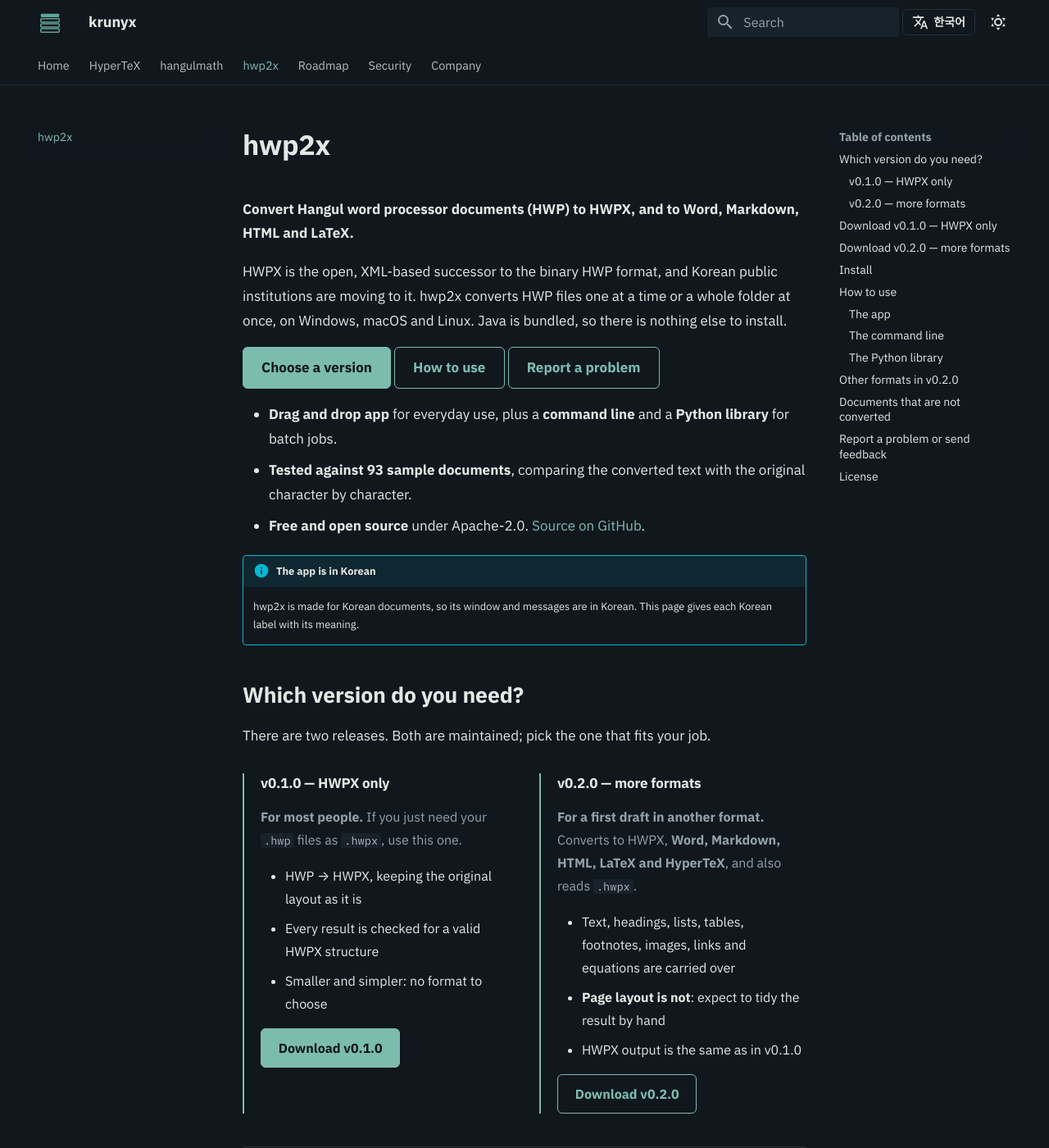
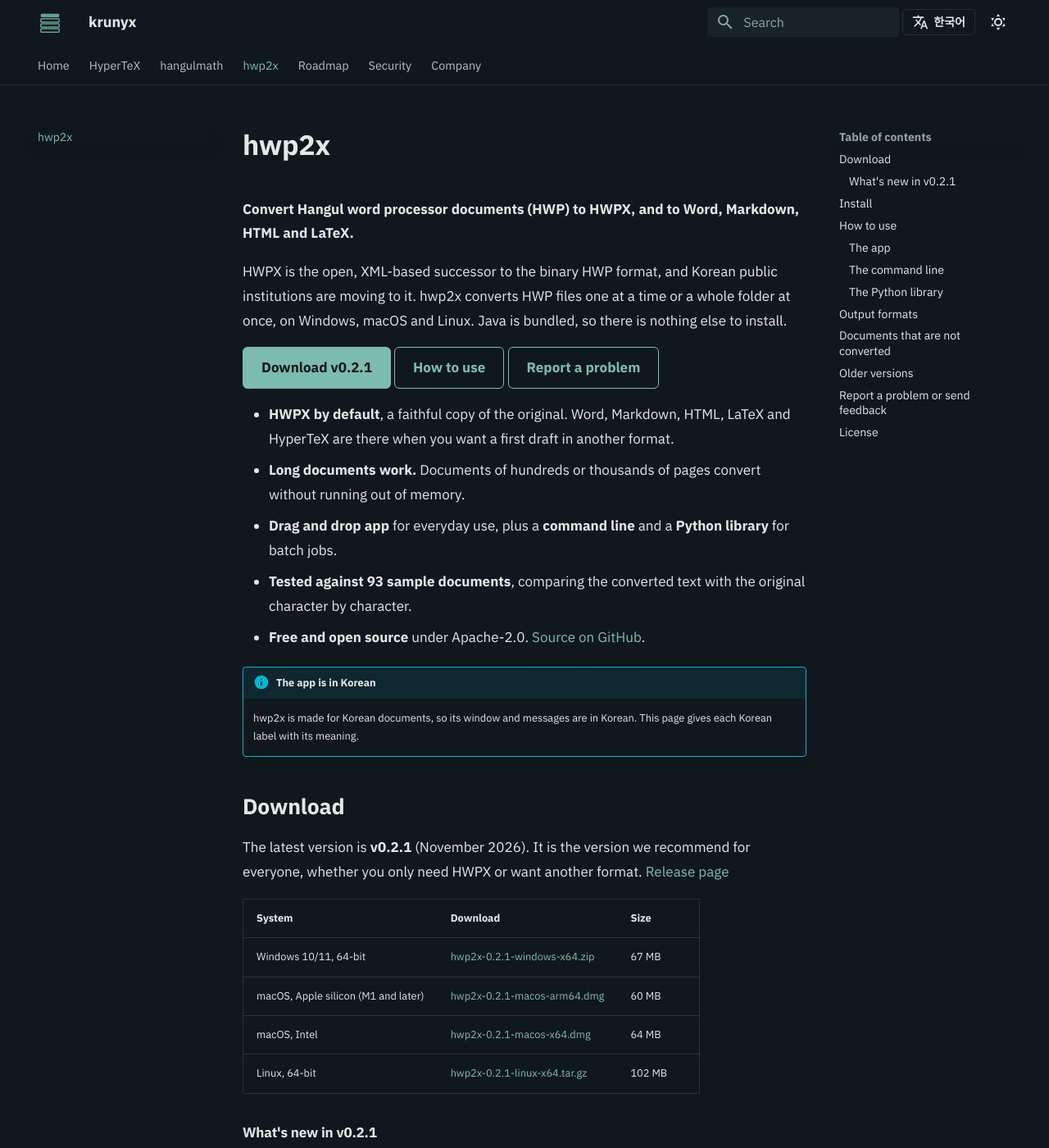
Before and after one commit to krunyx/krunyx.com, an MkDocs documentation site: the page built from docs/hwp2x/index.md, in a window 1280 px wide and 1400 px high. Shown: the whole window at 82% size. Built offline with MkDocs 1.6.1 and Material for MkDocs 9.7.7, drawn with Linux system fonts in a browser that asks for light colours; some of the changed text lies outside the part shown.

Commit message:
hwp2x v0.2.1: latest version, v0.1.0 size warning, app screenshots
Co-Authored-By: Claude Opus 5.5 <noreply@anthropic.com>
Claude-Session: https://claude.ai/code/session_01QmiKBoMewfEeaDB7xPPhuX

````diff
--- a/docs/assets/stylesheets/extra.css
+++ b/docs/assets/stylesheets/extra.css
@@ -358,3 +358,12 @@ body { word-break: keep-all; overflow-wrap: break-word; }
 @media (prefers-reduced-motion: reduce) {
   .md-header__button.kx-translate { transition: none; }
 }
+
+/* 앱 스크린샷 (hwp2x 사용법) */
+.md-typeset .kx-shot { margin: 1.4rem 0 1.6rem; text-align: left; }
+.md-typeset .kx-shot img {
+  display: block; width: 100%; max-width: 645px; height: auto;
+  border: 1px solid var(--md-default-fg-color--lightest); border-radius: 10px;
+  box-shadow: 0 6px 24px rgba(0, 0, 0, 0.28);
+}
+.md-typeset .kx-shot figcaption { max-width: 645px; margin: 0.6rem 0 0; font-size: 0.72rem; color: var(--kx-muted); text-align: left; }
--- a/docs/hwp2x/index.md
+++ b/docs/hwp2x/index.md
@@ -6,10 +6,12 @@ HWPX is the open, XML-based successor to the binary HWP format, and Korean publi
 hwp2x converts HWP files one at a time or a whole folder at once, on Windows, macOS and Linux.
 Java is bundled, so there is nothing else to install.
 
-[Choose a version](#versions){ .md-button .md-button--primary }
+[Download v0.2.1](#download){ .md-button .md-button--primary }
 [How to use](#use){ .md-button }
 [Report a problem](#feedback){ .md-button }
 
+- **HWPX by default**, a faithful copy of the original. Word, Markdown, HTML, LaTeX and HyperTeX are there when you want a first draft in another format.
+- **Long documents work.** Documents of hundreds or thousands of pages convert without running out of memory.
 - **Drag and drop app** for everyday use, plus a **command line** and a **Python library** for batch jobs.
 - **Tested against 93 sample documents**, comparing the converted text with the original character by character.
 - **Free and open source** under Apache-2.0. [Source on GitHub](https://github.com/krunyx/hwp2x).
@@ -18,66 +20,27 @@ Java is bundled, so there is nothing else to install.
     hwp2x is made for Korean documents, so its window and messages are in Korean.
     This page gives each Korean label with its meaning.
 
-## Which version do you need? { #versions }
+## Download { #download }
 
-There are two releases. Both are maintained; pick the one that fits your job.
-
-<div class="kx-points kx-points--two" markdown>
-
-<div markdown>
-### v0.1.0 — HWPX only
-**For most people.** If you just need your `.hwp` files as `.hwpx`, use this one.
-
-- HWP → HWPX, keeping the original layout as it is
-- Every result is checked for a valid HWPX structure
-- Smaller and simpler: no format to choose
-
-[Download v0.1.0](#download-v010){ .md-button .md-button--primary }
-</div>
-
-<div markdown>
-### v0.2.0 — more formats
-**For a first draft in another format.** Converts to HWPX, **Word, Markdown, HTML, LaTeX and HyperTeX**, and also reads `.hwpx`.
-
-- Text, headings, lists, tables, footnotes, images, links and equations are carried over
-- **Page layout is not**: expect to tidy the result by hand
-- HWPX output is the same as in v0.1.0
-
-[Download v0.2.0](#download-v020){ .md-button }
-</div>
-
-</div>
-
-| | v0.1.0 | v0.2.0 |
-| --- | --- | --- |
-| Input | `.hwp` | `.hwp`, `.hwpx` |
-| Output | `.hwpx` | `.hwpx` `.docx` `.md` `.html` `.tex` `.htex` |
-| Equations | kept as Hangul equations inside HWPX | also converted to LaTeX, MathML and Word equations |
-| Result | a faithful HWPX copy | HWPX copy, or a draft to edit in the new format |
-
-## Download v0.1.0 — HWPX only { #download-v010 }
-
-Released October 2026. [Release page](https://github.com/krunyx/hwp2x/releases/tag/v0.1.0)
+The latest version is **v0.2.1** (November 2026). It is the version we recommend for everyone, whether you only need HWPX or want another format.
+[Release page](https://github.com/krunyx/hwp2x/releases/tag/v0.2.1)
 
 | System | Download | Size |
 | --- | --- | --- |
-| Windows 10/11, 64-bit | [hwp2x-0.1.0-windows-x64.zip](https://github.com/krunyx/hwp2x/releases/download/v0.1.0/hwp2x-0.1.0-windows-x64.zip) | 60 MB |
-| macOS, Apple silicon (M1 and later) | [hwp2x-0.1.0-macos-arm64.dmg](https://github.com/krunyx/hwp2x/releases/download/v0.1.0/hwp2x-0.1.0-macos-arm64.dmg) | 55 MB |
-| macOS, Intel | [hwp2x-0.1.0-macos-x64.dmg](https://github.com/krunyx/hwp2x/releases/download/v0.1.0/hwp2x-0.1.0-macos-x64.dmg) | 59 MB |
-| Linux, 64-bit | [hwp2x-0.1.0-linux-x64.tar.gz](https://github.com/krunyx/hwp2x/releases/download/v0.1.0/hwp2x-0.1.0-linux-x64.tar.gz) | 96 MB |
+| Windows 10/11, 64-bit | [hwp2x-0.2.1-windows-x64.zip](https://github.com/krunyx/hwp2x/releases/download/v0.2.1/hwp2x-0.2.1-windows-x64.zip) | 67 MB |
+| macOS, Apple silicon (M1 and later) | [hwp2x-0.2.1-macos-arm64.dmg](https://github.com/krunyx/hwp2x/releases/download/v0.2.1/hwp2x-0.2.1-macos-arm64.dmg) | 60 MB |
+| macOS, Intel | [hwp2x-0.2.1-macos-x64.dmg](https://github.com/krunyx/hwp2x/releases/download/v0.2.1/hwp2x-0.2.1-macos-x64.dmg) | 64 MB |
+| Linux, 64-bit | [hwp2x-0.2.1-linux-x64.tar.gz](https://github.com/krunyx/hwp2x/releases/download/v0.2.1/hwp2x-0.2.1-linux-x64.tar.gz) | 102 MB |
 
-## Download v0.2.0 — more formats { #download-v020 }
+### What's new in v0.2.1 { #whats-new }
 
-Released October 2026. [Release page](https://github.com/krunyx/hwp2x/releases/tag/v0.2.0)
+- **Long documents now convert.** Documents of several hundred pages could fail because the converter ran out of memory.
+  It now processes a document in parts and needs about a quarter of the memory it did
+  (a test document of about 3,000 pages: 3 GB → 768 MB).
+- The converter may use up to 60% of your computer's memory (previously 25%), and retries once with more memory if that is not enough.
+- If a document is still too large, the app says so plainly: "문서가 너무 커서 메모리가 부족합니다" (The document is too large; not enough memory).
 
-| System | Download | Size |
-| --- | --- | --- |
-| Windows 10/11, 64-bit | [hwp2x-0.2.0-windows-x64.zip](https://github.com/krunyx/hwp2x/releases/download/v0.2.0/hwp2x-0.2.0-windows-x64.zip) | 67 MB |
-| macOS, Apple silicon (M1 and later) | [hwp2x-0.2.0-macos-arm64.dmg](https://github.com/krunyx/hwp2x/releases/download/v0.2.0/hwp2x-0.2.0-macos-arm64.dmg) | 59 MB |
-| macOS, Intel | [hwp2x-0.2.0-macos-x64.dmg](https://github.com/krunyx/hwp2x/releases/download/v0.2.0/hwp2x-0.2.0-macos-x64.dmg) | 64 MB |
-| Linux, 64-bit | [hwp2x-0.2.0-linux-x64.tar.gz](https://github.com/krunyx/hwp2x/releases/download/v0.2.0/hwp2x-0.2.0-linux-x64.tar.gz) | 102 MB |
-
-Both versions install the same way, and installing one replaces the other.
+v0.2.0 added Word, Markdown, HTML, LaTeX and HyperTeX output, `.hwpx` input and equation conversion. See [Output formats](#formats).
 
 ## Install { #install }
 
@@ -110,6 +73,8 @@ Both versions install the same way, and installing one replaces the other.
     Requires glibc 2.35 or later (Ubuntu 22.04 and newer).
     On a minimal system install `libegl1` and `libxkbcommon0`, and a Korean font such as `fonts-noto-cjk` so file names display correctly.
 
+To update from an older version, install the new one in its place.
+
 !!! note "About the security warnings"
     hwp2x is not yet code-signed by Apple or Microsoft, so your system warns on first launch.
     The downloads are built by GitHub Actions directly from the [public source code](https://github.com/krunyx/hwp2x/blob/main/.github/workflows/build.yml).
@@ -118,28 +83,42 @@ Both versions install the same way, and installing one replaces the other.
 
 ### The app
 
-1. **Add files.** Drag files or whole folders onto the window, or use
+The app looks the same on Windows, macOS and Linux.
+
+<figure class="kx-shot" markdown>
+[![The hwp2x window with seven .hwp files from a folder added, Word chosen as the output format, and the Convert button ready](../assets/images/hwp2x/app-ready.png){ width="645" loading="lazy" }](../assets/images/hwp2x/app-ready.png)
+<figcaption>Ready to convert: a folder of seven documents added, with Word (.docx) chosen as the output.</figcaption>
+</figure>
+
+1. **Add files.** Drag files or whole folders onto the dashed area at the top, or use
    **파일 추가** (Add files) and **폴더 추가** (Add folder).
    **목록 비우기** (Clear list) empties the list.
-2. **v0.2.0 only: choose the output** under **변환 형식** (Output format):
-   HWPX, Word, Markdown, HTML, LaTeX or HyperTeX.
+2. **Choose the output** under **변환 형식** (Output format).
+   **HWPX** is the default; the others are Word, Markdown, HTML, LaTeX and HyperTeX.
+   The large `.hwp → …` at the top and the note beside the menu show what you will get.
 3. **Choose where to save** under **저장 위치** (Save location):
     - **원본과 같은 폴더** (Same folder as the original) — the default. `보고서.hwp` becomes `보고서.hwpx` next to it.
     - **다른 폴더** (Another folder) — pick a folder with **찾아보기** (Browse). Folder structure is kept.
 4. **Set the options** if you need them:
     - **폴더 안의 하위 폴더까지 포함** — also convert files in sub-folders.
-    - **같은 이름의 … 있으면 덮어쓰기** — overwrite an existing result file with the same name. Without it, such files are skipped.
+    - **같은 이름의 결과 파일이 있으면 덮어쓰기** — overwrite an existing result file with the same name. Without it, such files are skipped.
 5. **Click 변환 (Convert).** Click it again to stop after the files in progress.
-6. **Check the results**, then open the output with **결과 폴더 열기** (Open result folder).
 
-Each file gets one of these results. Files that failed or need checking move to the top of the list, with the reason.
+<figure class="kx-shot" markdown>
+[![The hwp2x window after converting: one file failed because it is a distribution document, one converted with a note that a chart was left out, and five converted successfully](../assets/images/hwp2x/app-done.png){ width="645" loading="lazy" }](../assets/images/hwp2x/app-done.png)
+<figcaption>Finished: problems are listed first, each with the reason.</figcaption>
+</figure>
+
+**Check the results.** Files that failed or need checking move to the top of the list, with the reason in the **내용** (Details) column.
+The line at the bottom sums up the run, and **결과 폴더 열기** (Open result folder) opens the output.
+Double-click a row to open its result.
 
 | Result | Meaning |
 | --- | --- |
 | ✔ 완료 | Converted |
-| △ 완료 (확인) | Converted, but check it. The message says why: something was cleaned up (usually a font name with characters XML does not allow), or, in v0.2.0, some content could not be carried into the chosen format. |
+| △ 완료 (확인) | Converted, but check it. The message says why: for example, a chart (OLE object) that cannot be carried into the chosen format, or a font name with characters XML does not allow. |
 | – 건너뜀 | Skipped, because a result file with that name already exists |
-| ✘ 실패 | Not converted. The reason is shown next to it. |
+| ✘ 실패 | Not converted. The reason is shown next to it, such as a [distribution document](#limits). |
 
 ### The command line
 
@@ -152,22 +131,19 @@ alias hwp2x=/Applications/hwp2x.app/Contents/MacOS/hwp2x   # macOS: add to ~/.zs
 
 ```bash
 hwp2x 보고서.hwp                       # creates 보고서.hwpx
-hwp2x ./문서 -r -o ./변환결과          # include sub-folders; save into another folder, keeping the structure
-hwp2x ./문서 -r -f -j 4                # overwrite existing results; convert 4 at a time
-
-# v0.2.0
 hwp2x 보고서.hwp -t docx               # creates 보고서.docx
 hwp2x 보고서.hwpx -t md                # .hwpx files are accepted as input too
-hwp2x ./문서 -r -t tex -o ./변환결과   # a whole folder to LaTeX
+hwp2x ./문서 -r -o ./변환결과          # include sub-folders; save into another folder, keeping the structure
+hwp2x ./문서 -r -t tex -f              # a whole folder to LaTeX, overwriting earlier results
 ```
 
 | Option | Meaning |
 | --- | --- |
-| `-t FORMAT` | **v0.2.0.** Output format: `hwpx` (default), `docx`, `md`, `html`, `tex`, `htex` |
+| `-t FORMAT` | Output format: `hwpx` (default), `docx`, `md`, `html`, `tex`, `htex` |
 | `-o FOLDER` | Save results in this folder (default: next to each original) |
 | `-r` | Include sub-folders |
 | `-f` | Overwrite existing result files |
-| `-j N` | Number of files to convert at the same time |
+| `-j N` | Number of files to convert at the same time (default 1) |
 | `--timeout SECONDS` | Time limit per file (default 300) |
 | `-q` | Print only the files that failed |
 | `-V` | Show the version |
@@ -180,17 +156,17 @@ Exit codes: `0` all succeeded, `1` some failed, `2` no files to convert, `3` the
 from hwp2x import convert, convert_all, plan
 
 convert("보고서.hwp")                       # 보고서.hwpx
-convert("보고서.hwp", "보고서.docx")        # v0.2.0: format follows the extension
-results = convert_all(plan(["./문서"], "./변환결과", recursive=True, fmt="md"), overwrite=True)  # v0.2.0
+convert("보고서.hwp", "보고서.docx")        # the format follows the extension
+results = convert_all(plan(["./문서"], "./변환결과", recursive=True, fmt="md"), overwrite=True)
 ```
 
 The library is installed from source and needs Java 17 or later.
 See the [README](https://github.com/krunyx/hwp2x#빌드) for the build steps.
 
-## Other formats in v0.2.0 { #formats }
+## Output formats { #formats }
 
-Formats other than HWPX carry over **content and structure**, not the look of the page.
-Page size, text box positions and fonts are left behind, so treat the result as a first draft to finish by hand.
+HWPX keeps the document exactly as it is. The other formats carry over **content and structure**, not the look of the page:
+page size, text box positions and fonts are left behind, so treat the result as a first draft to finish by hand.
 
 | Format | Extension | What you get |
 | --- | --- | --- |
@@ -214,18 +190,27 @@ HyperTeX has no vertical cell merging or strikethrough, so merged cells keep the
 
 ## Documents that are not converted { #limits }
 
-These apply to both versions and every format.
-
 | Document | Why, and what to do |
 | --- | --- |
 | Password-protected | Remove the password in Hangul, then convert. |
 | Distribution documents (배포용 문서) | Their copy and print restrictions would be lost, so hwp2x leaves them as they are. |
 | HWP 3.x (Hangul 97 and earlier) | Only HWP 5.x is supported. Open the file in Hangul, save it again, then convert. |
 
+## Older versions { #older }
+
+!!! warning "v0.1.0 cannot convert long documents"
+    v0.1.0 converts only to HWPX and loads the whole document into memory at once,
+    so documents of a few hundred pages or more can fail with an out-of-memory error.
+    **Please use the latest version, [v0.2.1](#download).** It makes exactly the same HWPX files, since HWPX is still its default output, and handles long documents.
+
+Older releases stay available on GitHub for reference:
+[v0.2.0](https://github.com/krunyx/hwp2x/releases/tag/v0.2.0) (first version with other formats; replaced by v0.2.1) and
+[v0.1.0](https://github.com/krunyx/hwp2x/releases/tag/v0.1.0) (HWPX only).
+
 ## Report a problem or send feedback { #feedback }
 
 If a document does not convert, looks wrong after converting, or you have an idea, please tell us.
-Reports on the v0.2.0 formats are especially welcome: they show us what to improve first.
+Reports on the Word, Markdown, HTML and LaTeX output are especially welcome: they show us what to improve first.
 
 [Email hello@krunyx.com](mailto:hello@krunyx.com?subject=%5Bhwp2x%5D%20){ .md-button .md-button--primary }
 [Open a GitHub issue](https://github.com/krunyx/hwp2x/issues/new){ .md-button }
@@ -245,7 +230,7 @@ otherwise a description, or a copy with the text replaced, is enough.
 hwp2x is released under the [Apache License 2.0](https://github.com/krunyx/hwp2x/blob/main/LICENSE).
 The conversion engine is built from neolord0's [hwplib](https://github.com/neolord0/hwplib),
 [hwpxlib](https://github.com/neolord0/hwpxlib) and [hwp2hwpx](https://github.com/neolord0/hwp2hwpx), all Apache-2.0.
-The bundled Java runtime is OpenJDK (GPLv2 with the Classpath Exception); v0.2.0 also bundles Pillow (HPND license) for image conversion.
+The bundled Java runtime is OpenJDK (GPLv2 with the Classpath Exception), and Pillow (HPND license) is used for image conversion.
 
 “본 제품은 한글과컴퓨터의 HWP 문서 파일(.hwp) 공개 문서를 참고하여 개발하였습니다.”
 <br><small>(This product was developed with reference to Hancom's published HWP document file format specification.)</small>
````
Also changed, not shown: docs/index.md (+3 -3 lines), docs/assets/images/hwp2x/app-done.png (added), docs/assets/images/hwp2x/app-ready.png (added).
